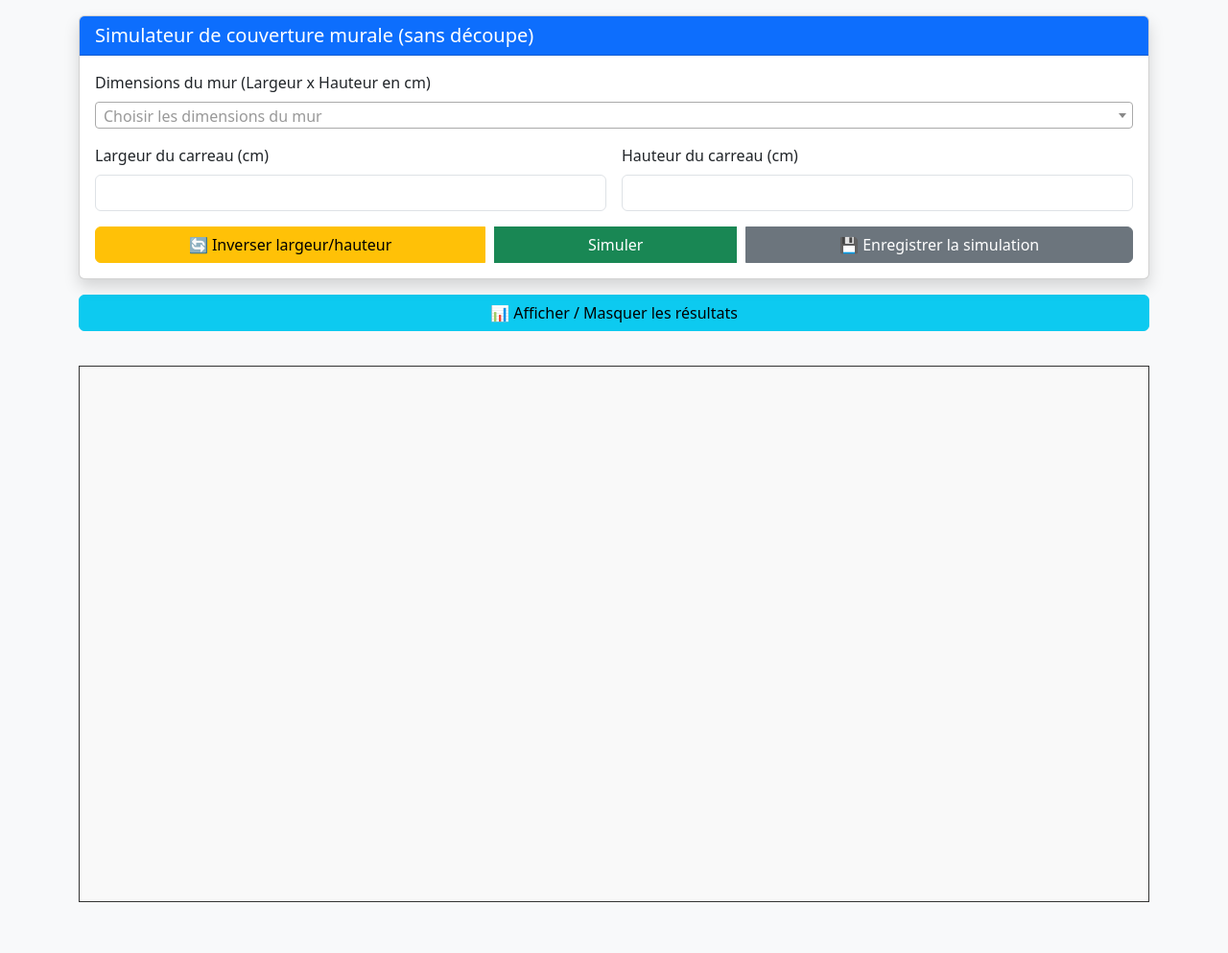
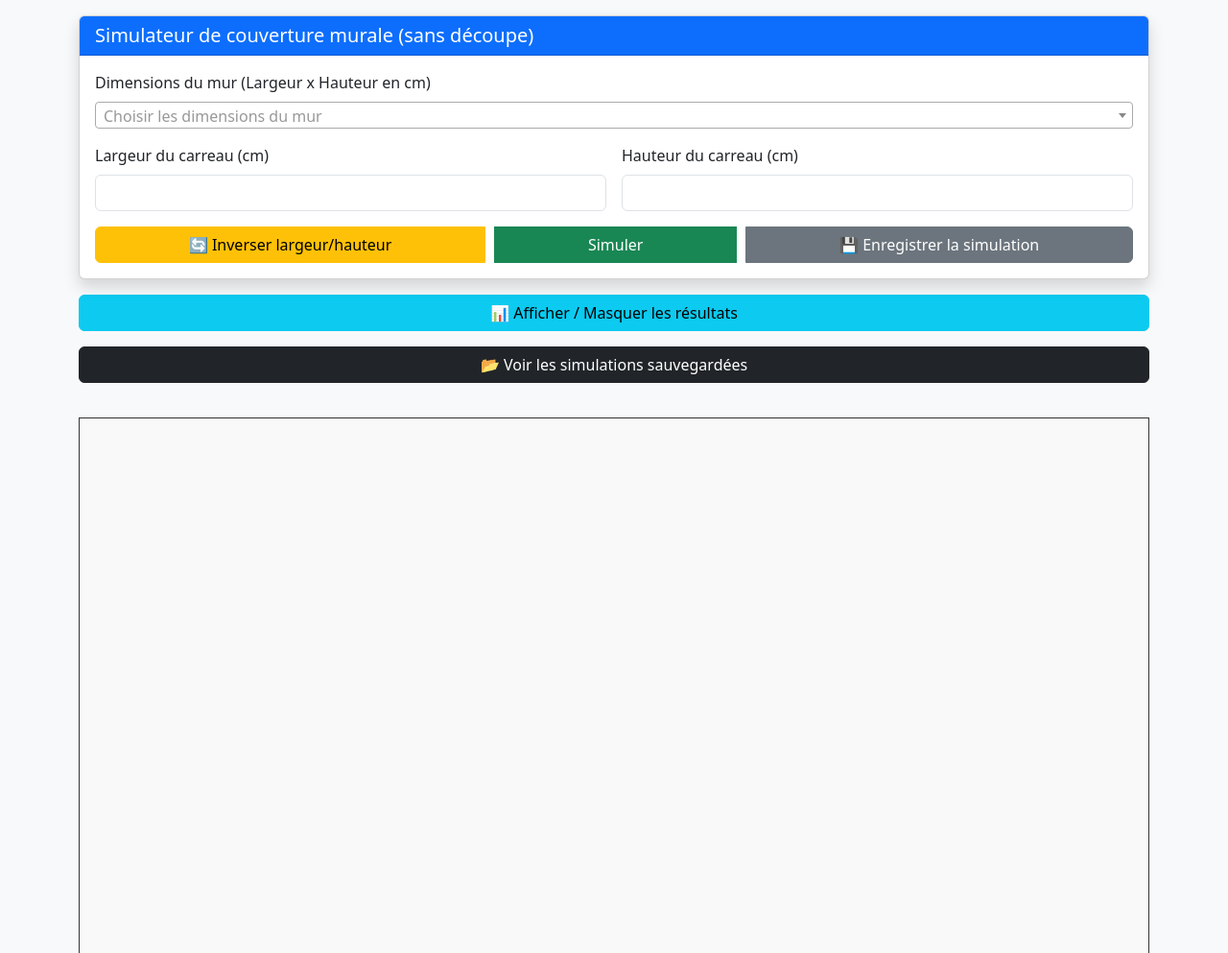
Before and after one commit to polexo/hosting, a plain HTML site: page index.html in a window 1280 px wide. Shown: the top 993 px of the page at 96% size. Drawn offline with nearby package versions, Linux system fonts and the light colour scheme.

Commit message:
Enhance simulation interface with history features
Added a button to view saved simulations and a history display area.

```diff
--- a/index.html
+++ b/index.html
@@ -50,10 +50,19 @@
       </button>
     </div>
 
+
     <!-- Pavé résultats repliable -->
     <div class="collapse mt-3" id="resultatCollapse">
       <div id="resultat"></div>
     </div>
+<div class="mt-3">
+  <button class="btn btn-dark w-100" type="button" id="historyBtn">
+    📂 Voir les simulations sauvegardées
+  </button>
+</div>
+
+<!-- Zone pour afficher l’historique -->
+<div class="mt-3" id="historyZone"></div>
 
     <div class="mt-3">
       <canvas id="canvasMur"></canvas>
```
